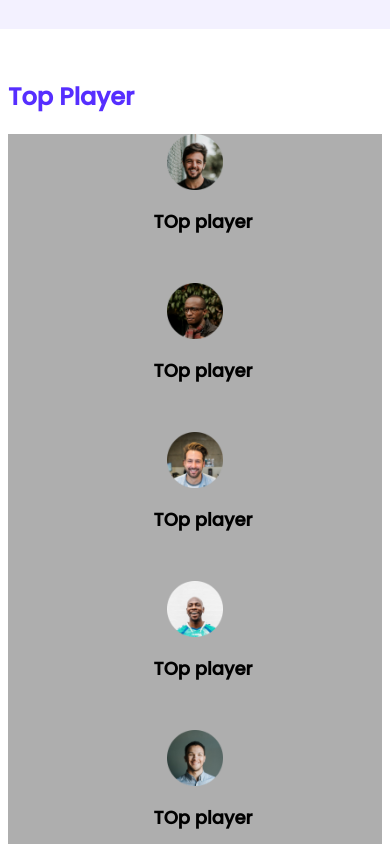
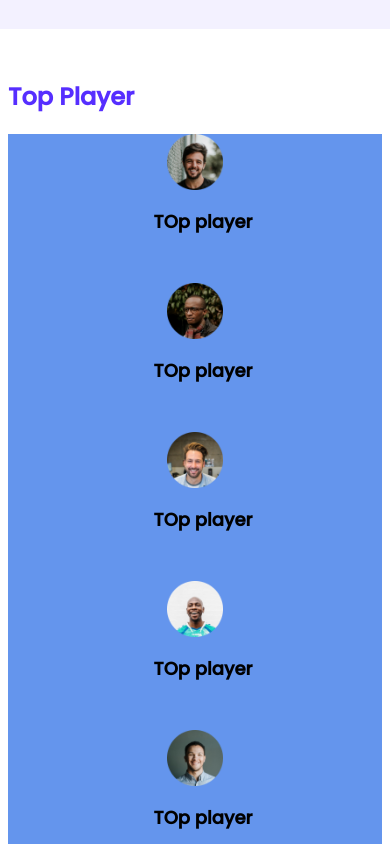
Before and after one commit to mohammadjakirkhan4928/leder-board, a plain HTML site: page index.html in a window 390 px wide. Shown: the top 844 px of the page. Drawn offline with Linux system fonts and the light colour scheme; a web font is replaced by a local one.

Commit message:
mobile color

```diff
--- a/styles/style.css
+++ b/styles/style.css
@@ -110,7 +110,7 @@ display: flex;
         width: 100%;
     }
     .players, .blogs,  .courses{
-        background-color: #aeaeae;
+        background-color:cornflowerblue;
         grid-template-columns: repeat(1,1fr);
     }
     .player, .blog{
```
